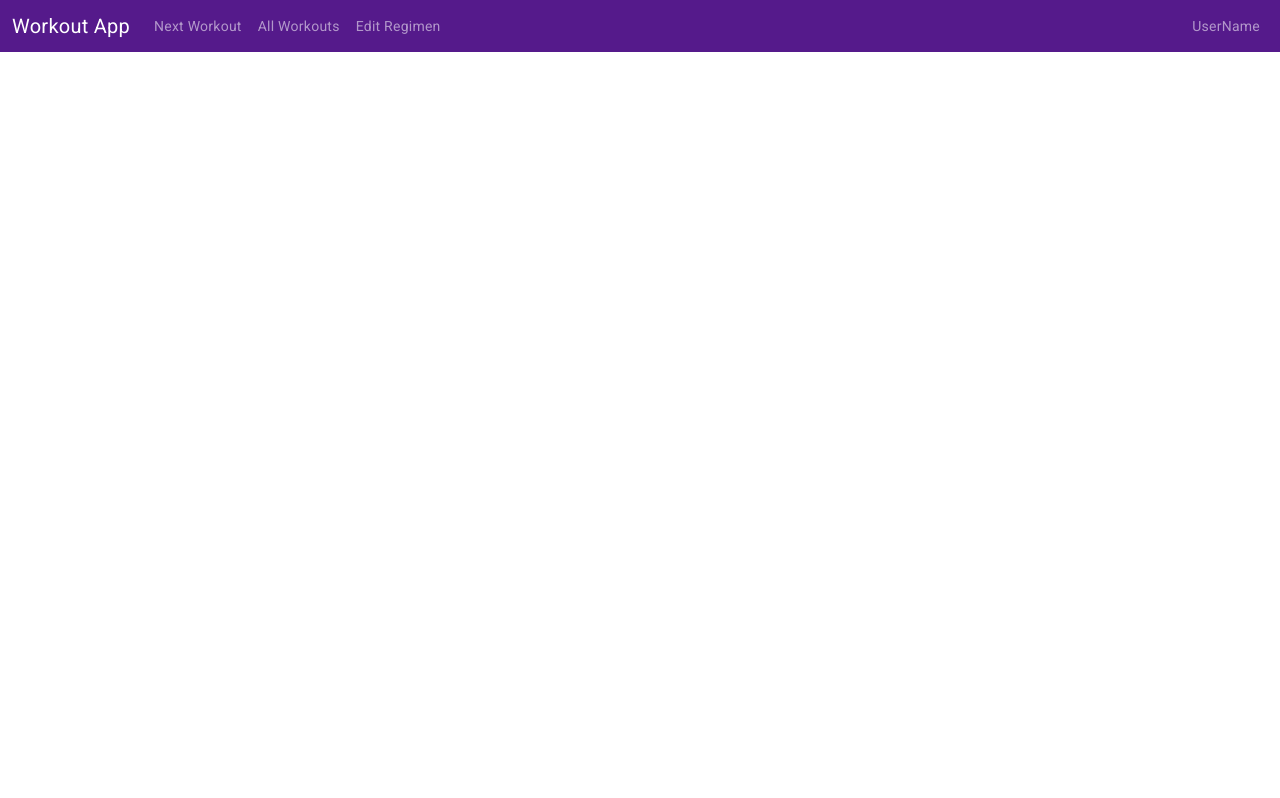
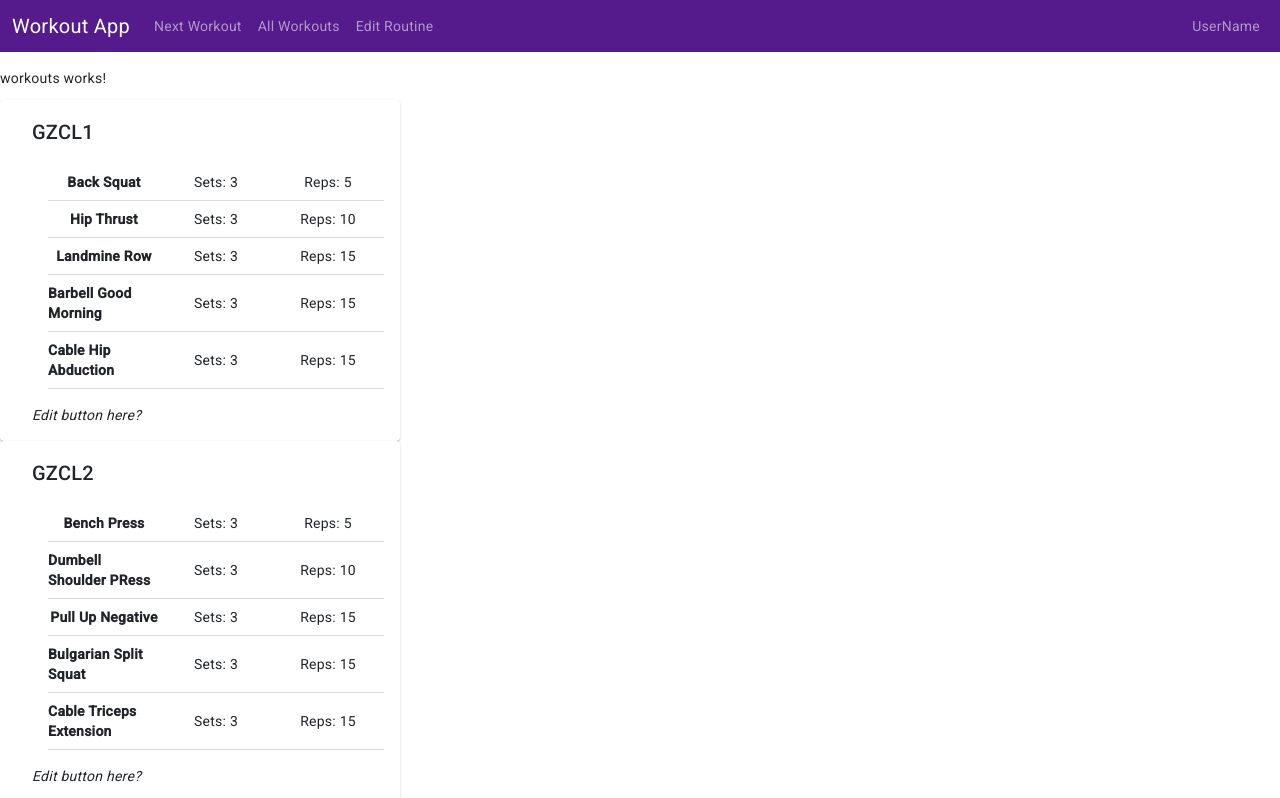
Before and after one commit to jrapakko/workout-app, an Angular app: page /workouts in a window 1280 px wide. Before the commit this address led to /. Shown: the top 798 px of the page. Built offline with nearby package versions, Linux system fonts and the light colour scheme; a web font is replaced by a local one.

Commit message:
added all workouts view to router, needs styling and functionality

```diff
--- a/src/app/app.routes.ts
+++ b/src/app/app.routes.ts
@@ -1,7 +1,9 @@
 import { Routes } from '@angular/router';
 import { DashboardComponent } from './dashboard/dashboard.component';
+import { WorkoutsComponent } from './workouts/workouts.component';
 
 export const routes: Routes = [
     { path: '', redirectTo: '/dashboard', pathMatch: 'full' },
-    { path: 'dashboard', component: DashboardComponent }
+    { path: 'dashboard', component: DashboardComponent },
+    { path: 'workouts', component: WorkoutsComponent }
 ];
--- a/src/app/navbar/navbar.component.html
+++ b/src/app/navbar/navbar.component.html
@@ -3,21 +3,18 @@
 	<div class="container-fluid">
 		<a class="navbar-brand" [routerLink]="'.'">Workout App</a>
 
-		<!-- Step 3: Toggle the value of the property when the toggler button is clicked. -->
 		<button class="navbar-toggler" type="button" (click)="isMenuCollapsed = !isMenuCollapsed">&#9776;</button>
 
-		<!-- Step 2: Add the ngbCollapse directive to the element below. -->
 		<div [ngbCollapse]="isMenuCollapsed" class="collapse navbar-collapse">
 			<ul class="navbar-nav">
 				<li class="nav-item active">
-					<!-- Step 4: Close the menu when a link is clicked. -->
 					<a class="nav-link" [routerLink]="'dashboard'" (click)="isMenuCollapsed = true">Next Workout</a>
 				</li>
 				<li class="nav-item">
-					<a class="nav-link" [routerLink]="'/'" (click)="isMenuCollapsed = true">All Workouts</a>
+					<a class="nav-link" [routerLink]="'workouts'" (click)="isMenuCollapsed = true">All Workouts</a>
 				</li>
 				<li class="nav-item">
-					<a class="nav-link" [routerLink]="'/'" (click)="isMenuCollapsed = true">Edit Regimen</a>
+					<a class="nav-link" [routerLink]="'/'" (click)="isMenuCollapsed = true">Edit Routine</a>
 				</li>
                 <hr >
             </ul>
--- a/src/app/workouts/workouts.component.html
+++ b/src/app/workouts/workouts.component.html
@@ -1 +1,8 @@
 <p>workouts works!</p>
+
+
+<div id="all-workouts" *ngFor="let workout of regimen.workouts">
+    <div>
+        <app-workout-card [workout]="workout"></app-workout-card>
+    </div>
+</div>
--- a/src/app/workouts/workouts.component.ts
+++ b/src/app/workouts/workouts.component.ts
@@ -1,12 +1,25 @@
-import { Component } from '@angular/core';
+import { Component, inject } from '@angular/core';
+import { Regimen, Workout } from '../workout';
+import { WorkoutService } from '../workout.service';
+import { WorkoutCardComponent } from '../workout-card/workout-card.component';
+import { NgFor } from '@angular/common';
 
 @Component({
   selector: 'app-workouts',
   standalone: true,
-  imports: [],
+  imports: [
+    NgFor,
+    WorkoutCardComponent
+  ],
   templateUrl: './workouts.component.html',
   styleUrl: './workouts.component.css'
 })
 export class WorkoutsComponent {
 
+  regimen!: Regimen;
+  workoutService: WorkoutService = inject(WorkoutService);
+
+  constructor() {
+    this.regimen = this.workoutService.getRegimen();
+  }
 }
```
